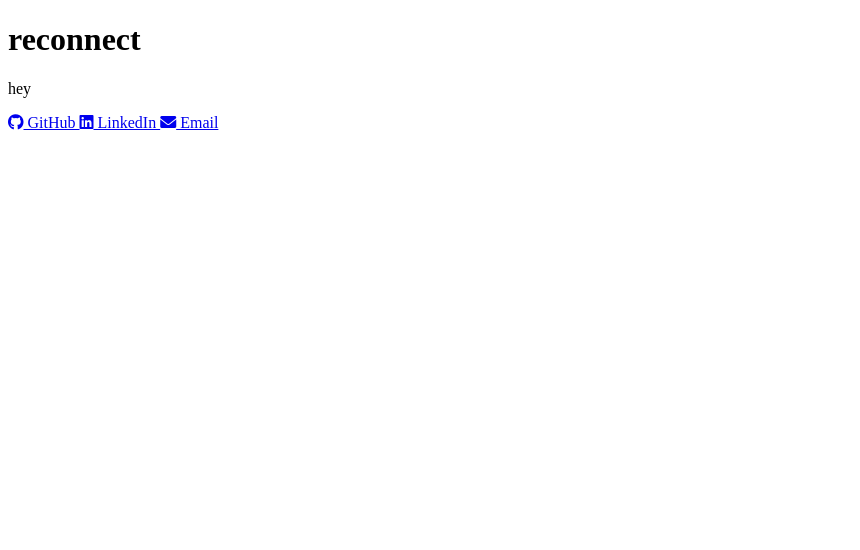
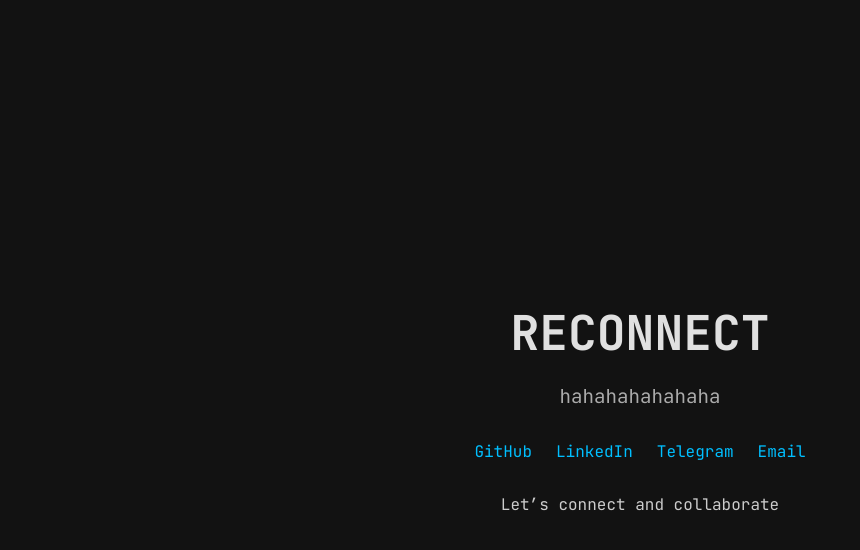
Before and after one commit to rc-connect/rc-connect.github.io, a plain HTML site: page index.html in a window 1280 px wide. Shown: the whole page, without its empty margins (0-860 px from the left). Drawn offline with Linux system fonts and the light colour scheme.

Commit message:
change site

```diff
--- a/index.html
+++ b/index.html
@@ -1,28 +1,24 @@
 <!DOCTYPE html>
 <html lang="en">
 <head>
-    <meta charset="UTF-8">
-    <meta name="viewport" content="width=device-width, initial-scale=1.0">
-    <title>reconnect</title>
-    <link rel="stylesheet" href="style.css">
-    <link rel="stylesheet" href="https://cdnjs.cloudflare.com/ajax/libs/font-awesome/6.0.0/css/all.min.css">
+  <meta charset="UTF-8" />
+  <meta name="viewport" content="width=device-width, initial-scale=1.0" />
+  <title>Reconnect</title>
+  <link rel="stylesheet" href="style.css" />
+  <link rel="зreconnect" href="https://fonts.googleapis.com">
+  <link href="https://fonts.googleapis.com/css2?family=JetBrains+Mono:wght@400;700&display=swap" rel="stylesheet">
 </head>
 <body>
-    <div class="container">
-        <h1>reconnect</h1>
-        <p class="subtitle">hey</p>
-
-        <div class="links">
-            <a href="https://github.com/rc-connect" target="_blank">
-                <i class="fab fa-github"></i> GitHub
-            </a>
-            <a href="https://linkedin.com/in/haha" target="_blank">
-                <i class="fab fa-linkedin"></i> LinkedIn
-            </a>
-            <a href="mailto:hi@reconnect.page">
-                <i class="fas fa-envelope"></i> Email
-            </a>
-        </div>
+  <div class="container">
+    <h1>RECONNECT</h1>
+    <p class="subtitle">hahahahahahaha</p>
+    <div class="links">
+      <a href="https://github.com/" target="_blank" class="icon">GitHub</a>
+      <a href="https://linkedin.com/" target="_blank" class="icon">LinkedIn</a>
+      <a href="https://t.me/" target="_blank" class="icon">Telegram</a>
+      <a href="mailto:you@example.com" class="icon">Email</a>
     </div>
+    <p class="footer">Let’s connect and collaborate</p>
+  </div>
 </body>
 </html>
--- a/style.css
+++ b/style.css
@@ -1,30 +1,49 @@
-<!DOCTYPE html>
-<html lang="en">
-<head>
-<meta charset="UTF-8">
-<meta name="viewport" content="width=device-width, initial-scale=1.0">
-<title>reconnect</title>
-<link rel="stylesheet" href="style.css">
-<!-- Пример иконок (Font Awesome) -->
-<link rel="stylesheet" href="https://cdnjs.cloudflare.com/ajax/libs/font-awesome/6.0.0/css/all.min.css">
-</head>
-<body>
-<div class="container">
-<h1>reconnect</h1>
-<p class="subtitle">pentester / linux engineer</p>
+body {
+    margin: 0;
+    padding: 0;
+    background-color: #121212;
+    font-family: 'JetBrains Mono', monospace;
+    color: #e0e0e0;
+    display: flex;
+    align-items: center;
+    justify-content: center;
+    min-height: 100vh;
+}
 
-<div class="links">
-<!-- Пример ссылок -->
-<a href="https://github.com/rc-connect" target="_blank">
-<i class="fab fa-github"></i> GitHub
-</a>
-<a href="https://linkedin.com/in/haha" target="_blank">
-<i class="fab fa-linkedin"></i> LinkedIn
-</a>
-<a href="mailto:hi@reconnect.page">
-<i class="fas fa-envelope"></i> Email
-</a>
-</div>
-</div>
-</body>
-</html>
+.container {
+    text-align: center;
+}
+
+h1 {
+    font-size: 3rem;
+    margin-bottom: 0.5rem;
+}
+
+.subtitle {
+    font-size: 1.2rem;
+    color: #aaaaaa;
+    margin-bottom: 2rem;
+}
+
+.links {
+    display: flex;
+    justify-content: center;
+    gap: 1.5rem;
+    margin-bottom: 2rem;
+}
+
+.icon {
+    text-decoration: none;
+    color: #00bfff;
+    transition: all 0.2s ease-in-out;
+}
+
+.icon:hover {
+    color: #1ec1ff;
+    text-shadow: 0 0 5px #1ec1ff;
+}
+
+.footer {
+    font-size: 1rem;
+    color: #cccccc;
+}
```
